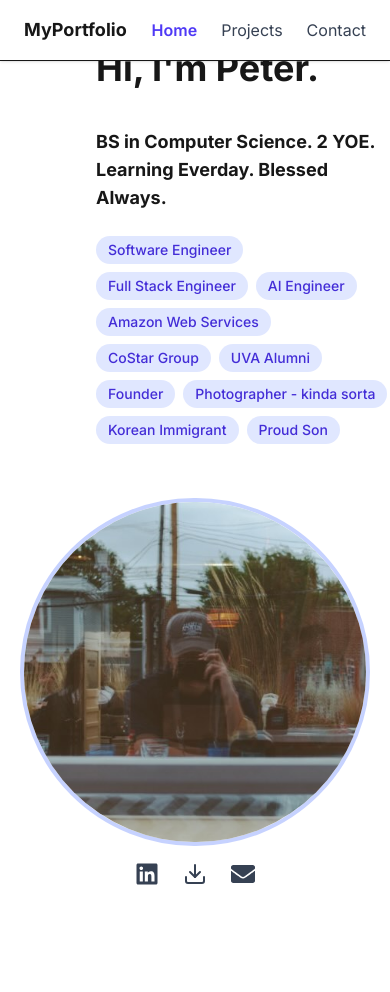
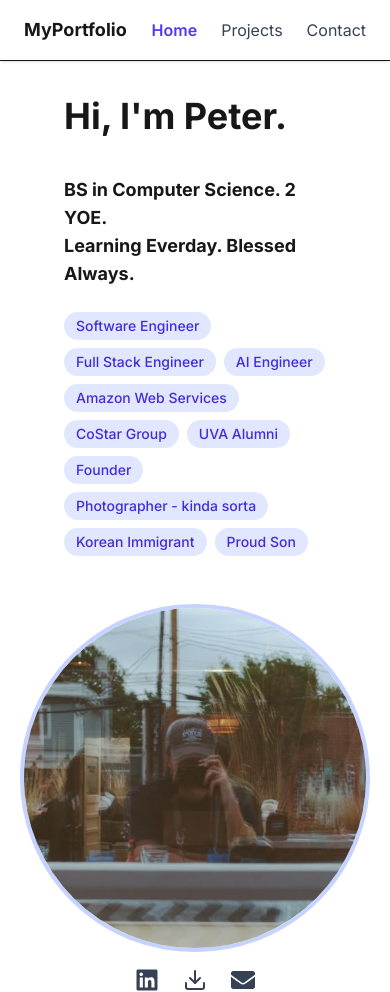
Before and after one commit to PeterShin23/just-me, a Next.js app: page / in a window 390 px wide. Before the commit the page ends 892 px from the top, so only its background shows below. Built offline with nearby package versions, Linux system fonts and the light colour scheme.

Commit message:
mobile friendly

```diff
--- a/src/app/page.tsx
+++ b/src/app/page.tsx
@@ -2,7 +2,7 @@ import Hero from "@/components/Hero";
 
 export default function Home() {
   return (
-    <div className="mt-12 flex flex-col gap-32">
+    <div className="mt-24 md:mt-12 lg:mt-12 flex flex-col gap-32">
       <Hero />
       {/* <Experience /> */}
     </div>
--- a/src/components/Hero.tsx
+++ b/src/components/Hero.tsx
@@ -34,7 +34,7 @@ const tagVariants = {
 const Hero = () => {
   return (
     <section className="flex flex-col md:flex-row justify-between items-center gap-12 min-h-screen">
-      <div className="flex-1 space-y-6 pl-24">
+      <div className="flex-1 space-y-6 px-16 md:pl-24">
         <motion.h1
           initial={{ opacity: 0, y: -50 }}
           animate={{ opacity: 1, y: 0 }}
@@ -106,7 +106,7 @@ const Hero = () => {
         initial={{ opacity: 0, scale: 0.8 }}
         animate={{ opacity: 1, scale: 1 }}
         transition={{ duration: 0.6 }}
-        className="flex-1 flex flex-col items-center gap-4"
+        className="flex-1 flex flex-col items-center gap-4 md:mr-8 lg:mr-16"
       >
         <Image
           src="/pfp.jpg"
```
